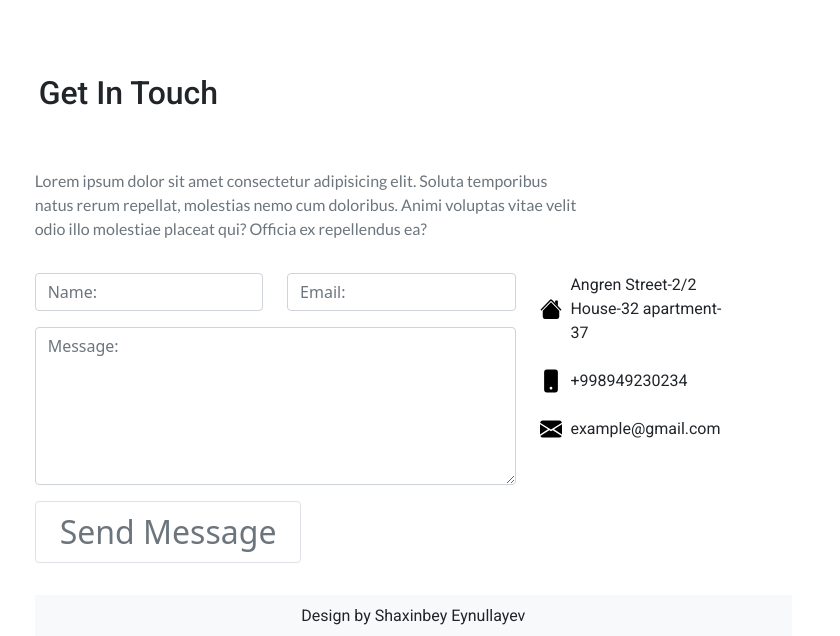
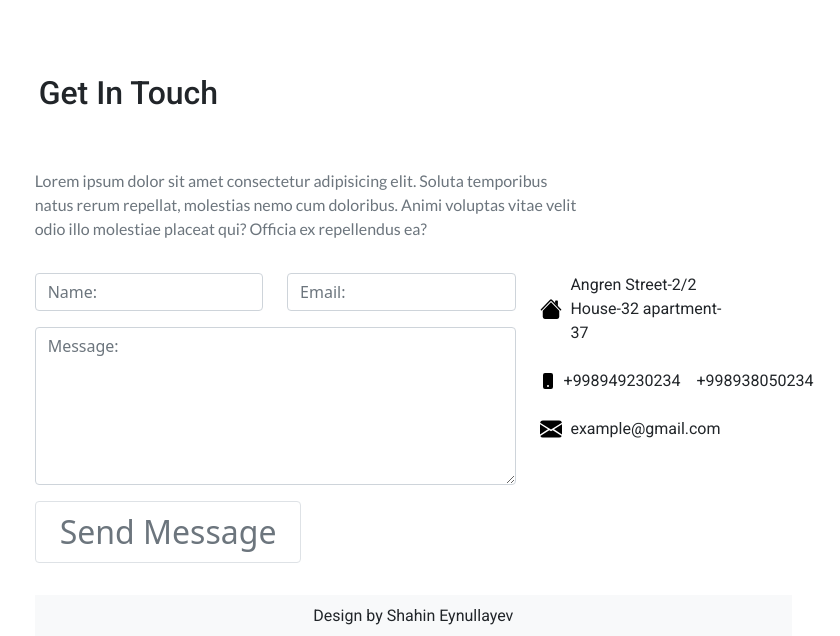
Before and after one commit to Shahinbey/Bootstrap-portfolio, a plain HTML site: page index.html in a window 1280 px wide. Shown: the part 1668-2304 px from the top of the page, without its empty margins (440-1280 px from the left). Drawn offline with Linux system fonts and the light colour scheme.

Commit message:
Update index.html

```diff
--- a/index.html
+++ b/index.html
@@ -186,6 +186,7 @@
                                     <div class="d-flex flex-row pb-4">
                                         <img src="./icons/phone-fill.svg" style="width: 10%;" alt="123">
                                         <span class="px-2 w-75 roboto">+998949230234</span>
+                                        <span class="px-2 w-75 roboto">+998938050234</span>
                                     </div>
                                     <div class="d-flex flex-row pb-4">
                                         <img src="./icons/envelope-fill.svg" style="width: 10%;" alt="123">
@@ -198,7 +199,7 @@
                     <!-- Third section end -->
                 </div>
                 <footer class="bg-light text-center text-dark py-2">
-                    <span class="roboto">Design by Shaxinbey Eynullayev</span>
+                    <span class="roboto">Design by Shahin Eynullayev</span>
                 </footer>
             </div>
         </div>
```
